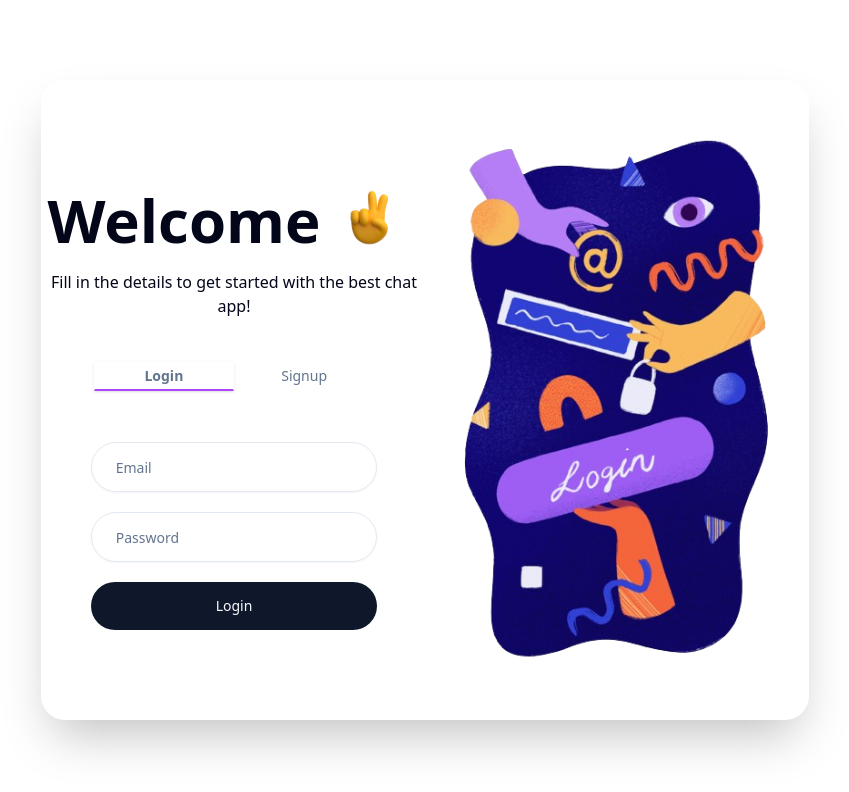
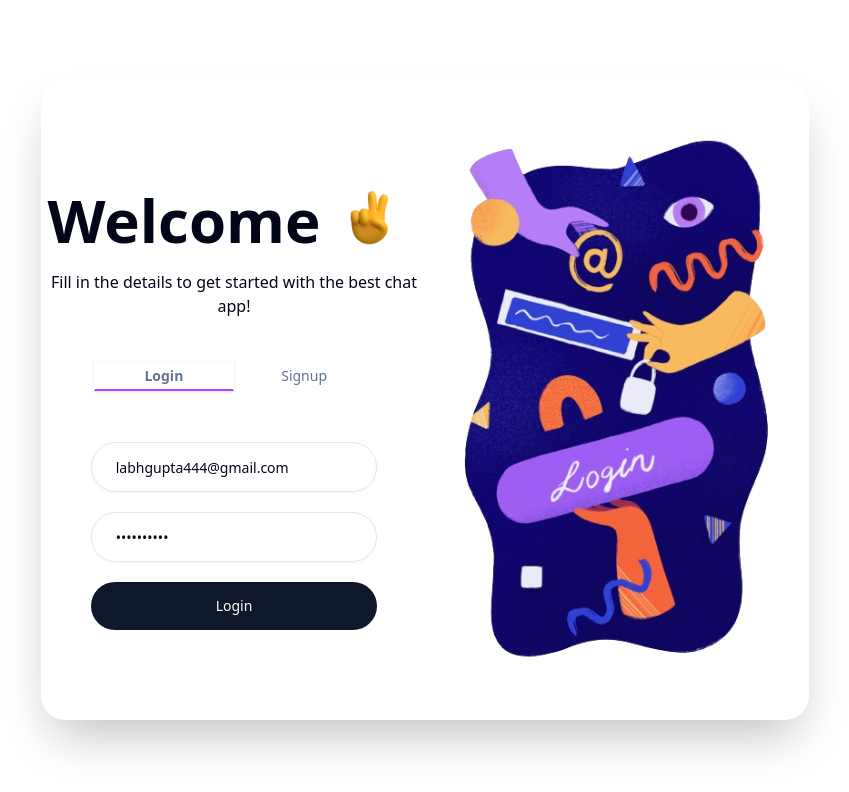
Before and after one commit to labhanshu03/Echo-room, a React (Vite) app in the folder frontend/: page /auth in a window 1280 px wide. Shown: the top 792 px of the page, without its empty margins (215-1064 px from the left). Built offline with nearby package versions, Linux system fonts and the light colour scheme; no server answers.

Commit message:
Set default email and password in Auth component

```diff
--- a/frontend/src/pages/Auth.tsx
+++ b/frontend/src/pages/Auth.tsx
@@ -18,8 +18,8 @@ function Auth() {
   // }));
     const {setUserInfo,userInfo}=useUserStore()
 
-    const [email,setEmail]=useState("")
-    const [password,setPassword]=useState("")
+    const [email,setEmail]=useState("labhgupta444@gmail.com")
+    const [password,setPassword]=useState("1234567890")
     const [confirmPassword,setConfirmPassword]=useState("")
     const {serverUrl} =useContext(authDataContext)!
     // const serverUrl="http://localhost:8000"
```
